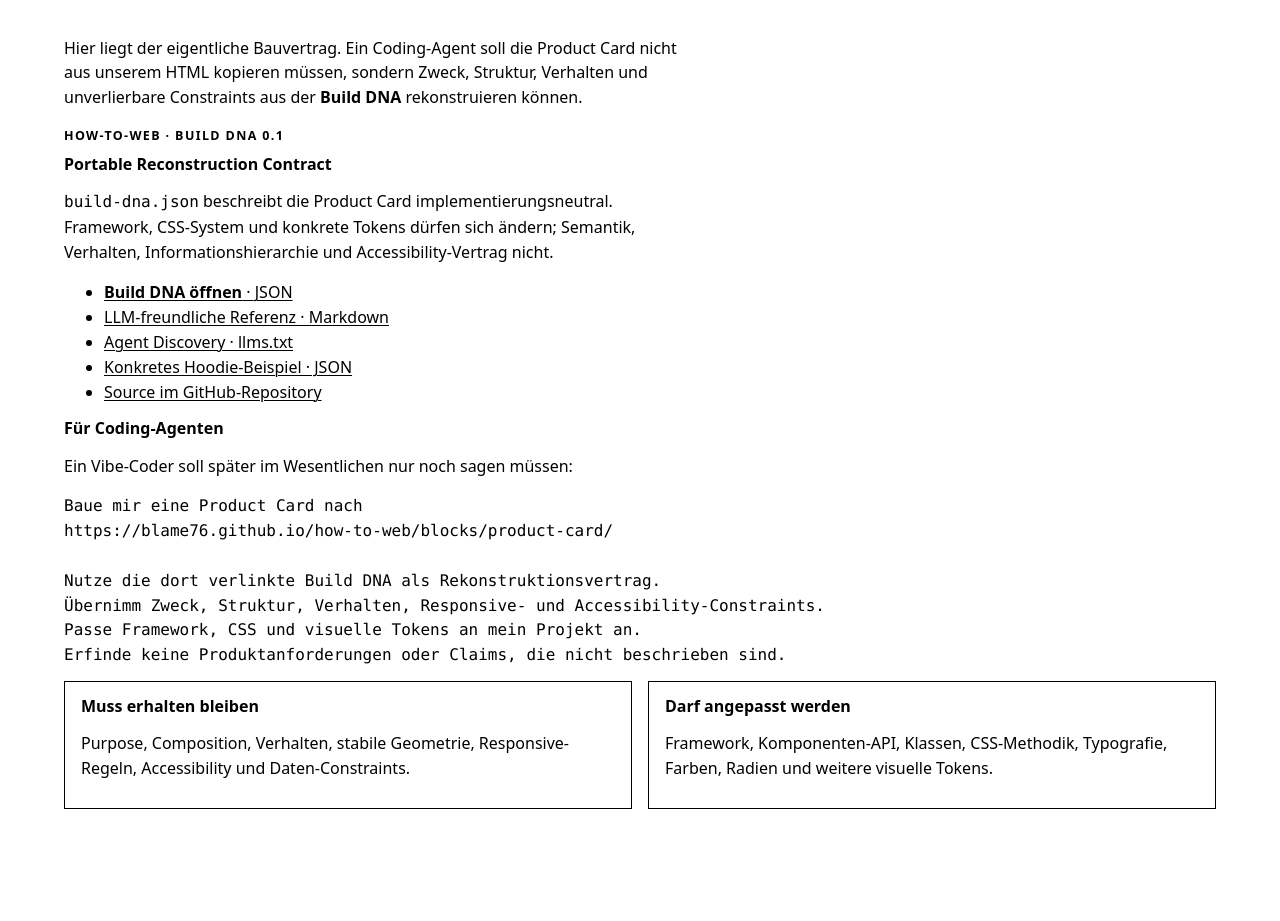
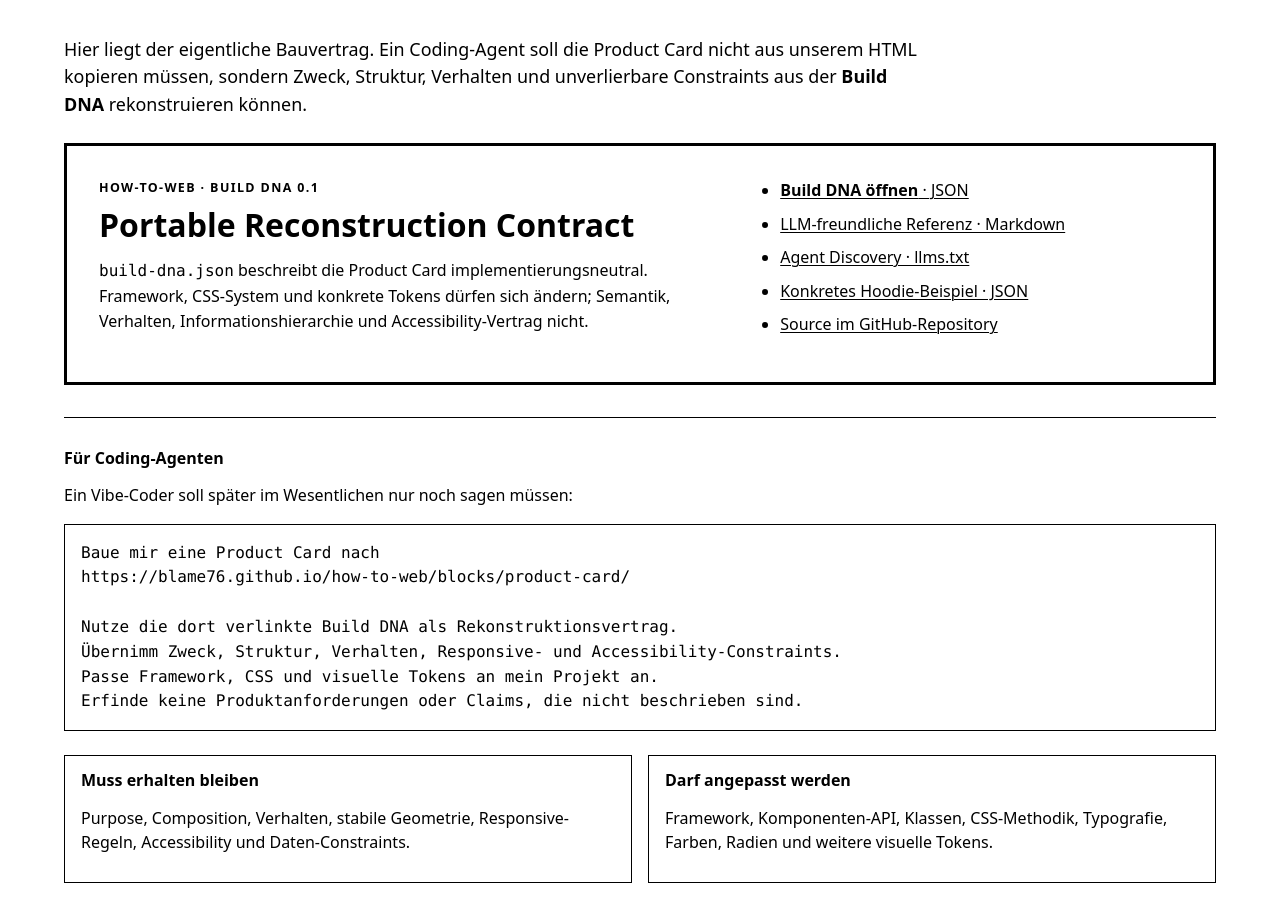
Before and after one commit to blame76/how-to-web, a plain HTML site: page blocks/product-card/index.html in a window 1280 px wide. Shown: the part 3700-4621 px from the top of the page. Drawn offline with Linux system fonts and the light colour scheme.

Commit message:
style: emphasize Product Card Build DNA

```diff
--- a/blocks/product-card/styles.css
+++ b/blocks/product-card/styles.css
@@ -41,3 +41,15 @@ section{border-top:1px solid #000;padding:2.5rem 0}
   .stage-frame{padding:.25rem;min-height:36rem}
   .stage-frame iframe{min-height:36rem}
 }
+
+.machine-section{padding-bottom:3.5rem}
+.machine-lead{font-size:1.12rem;max-width:54rem}
+.build-dna-panel{display:grid;grid-template-columns:minmax(0,1.2fr) minmax(16rem,.8fr);gap:2rem;border:3px solid #000;padding:clamp(1rem,3vw,2rem);margin:1.5rem 0}
+.build-dna-panel h3{font-size:clamp(1.35rem,3vw,2rem);margin-bottom:.75rem}
+.machine-links{display:grid;align-content:start;gap:.55rem;margin:0;padding-left:1.2rem}
+.agent-prompt{margin-top:2rem;border-top:1px solid #000;padding-top:2rem}
+.agent-prompt pre{white-space:pre-wrap;overflow:auto;border:1px solid #000;padding:1rem;background:#fff}
+.machine-contract{margin-top:1.5rem}
+@media(max-width:48rem){
+  .build-dna-panel{grid-template-columns:1fr}
+}
```
